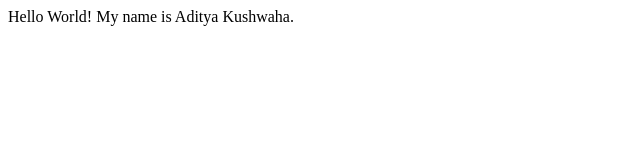
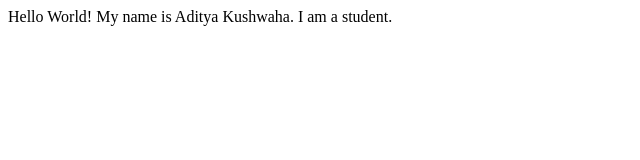
Before and after one commit to AdityaKushwaha404/student, a plain HTML site: page index.html in a window 1280 px wide. Shown: the whole page, without its empty margins (0-640 px from the left). Drawn offline with Linux system fonts and the light colour scheme.

Commit message:
added a ne line

```diff
--- a/index.html
+++ b/index.html
@@ -8,5 +8,6 @@
 <body>
     Hello World!
     My name is Aditya Kushwaha.
+    I am a student.
 </body>
 </html>
```
